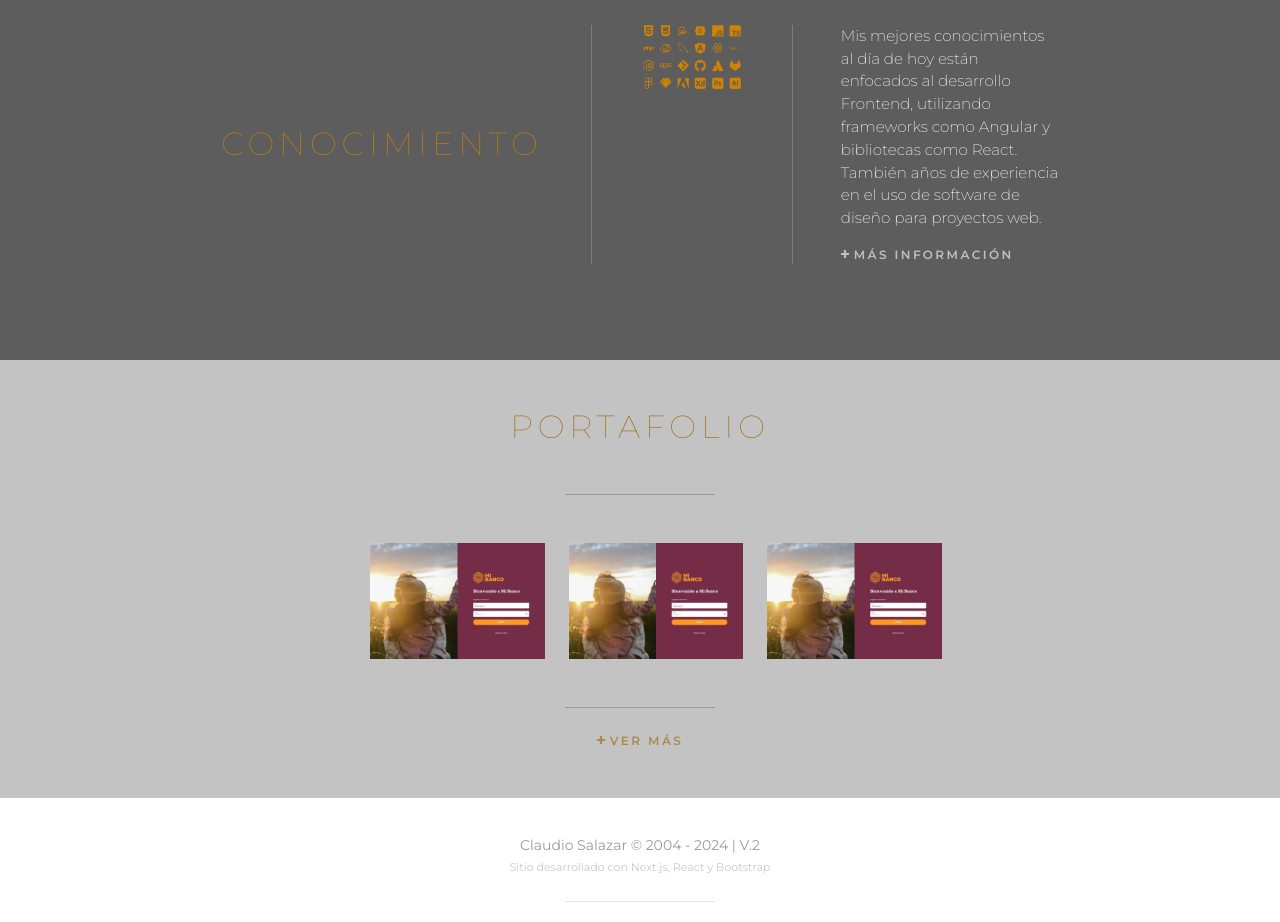
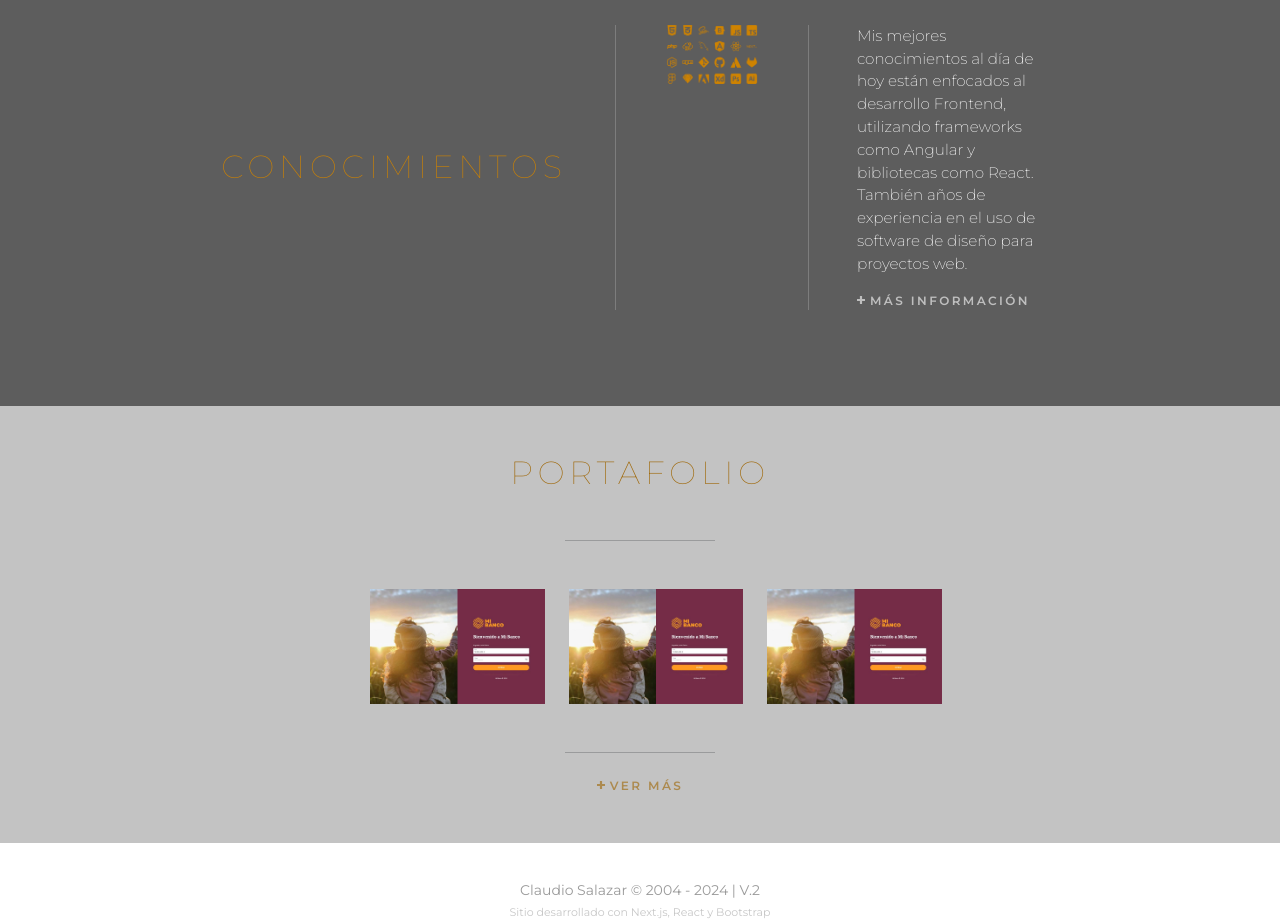
Before and after one commit to claudiosalazar/web-2024-next, a Next.js app: page / in a window 1280 px wide. Shown: the part 1140-2062 px from the top of the page. Built offline with nearby package versions, Linux system fonts and the light colour scheme.

Commit message:
Ajustes a link inicio

```diff
--- a/src/app/inicio/page.tsx
+++ b/src/app/inicio/page.tsx
@@ -59,7 +59,7 @@ function Inicio() {
           <div className='col-8 mx-auto py-5'>
             <div className='d-flex align-items-stretch'>
               <div className='d-flex align-items-center'>
-                <h3>Conocimiento</h3>
+                <h3>Conocimientos</h3>
               </div>
               <div className='separador-resumen-conocimiento mx-5 px-5'>
                 <Image src={icoConocimientos} className="ico-conocimientos-resumen img-fluid" alt="HTML 5" title="HTML 5" />
```
